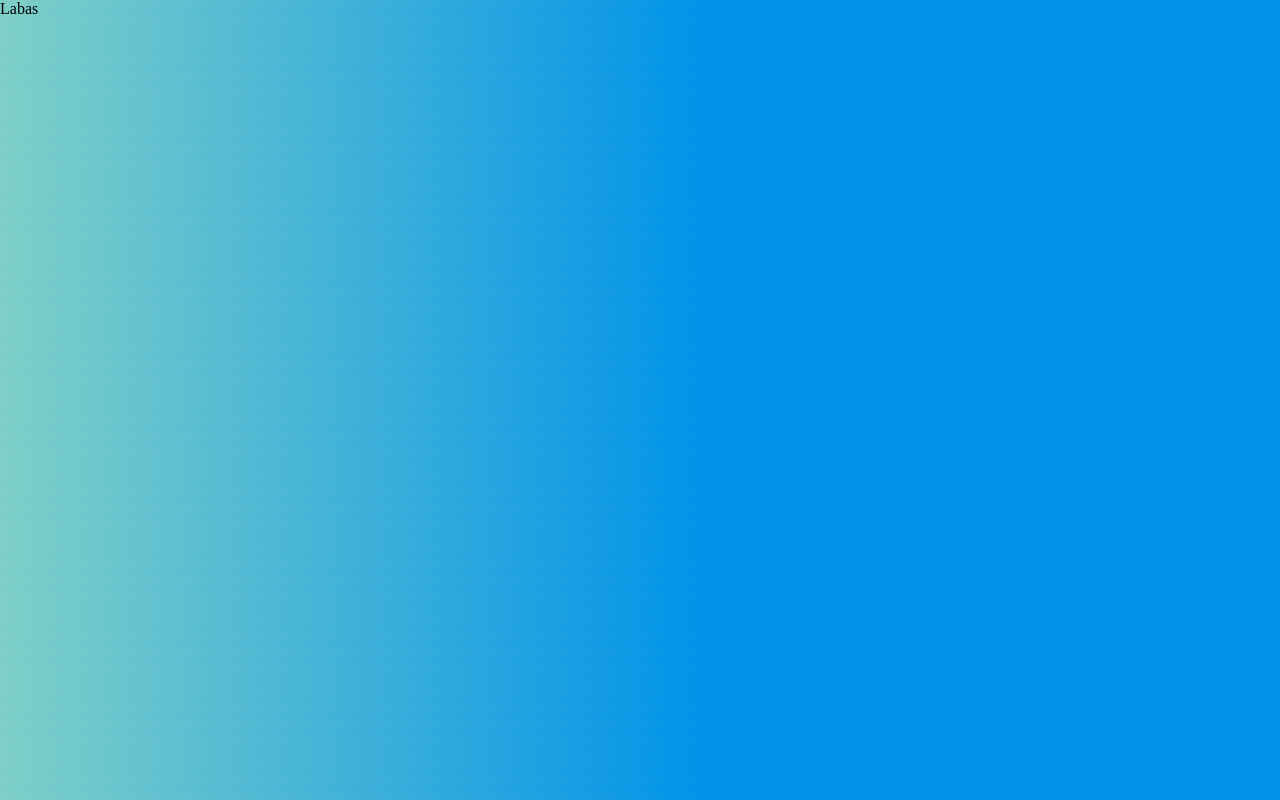
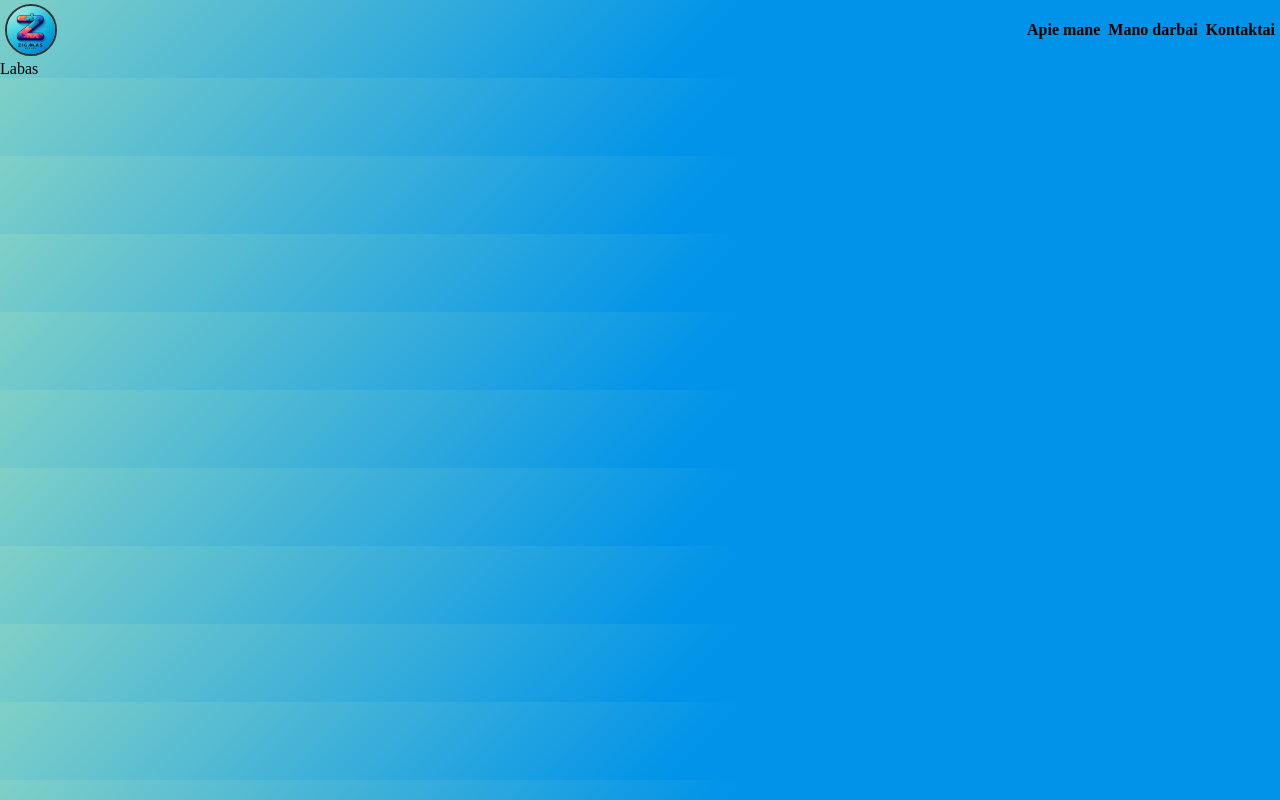
Before and after one commit to ZigmasP/zigmaswebdev, a React (Vite) app in the folder frontend/: page / in a window 1280 px wide. Built offline with nearby package versions, Linux system fonts and the light colour scheme.

Commit message:
Pataisytas header ir app

```diff
--- a/frontend/src/App.jsx
+++ b/frontend/src/App.jsx
@@ -1,8 +1,10 @@
 
+import Header from "./components/Header";
 const App = () => {
 
 return (
   <>
+   <Header />
    Labas
   </>
  );
--- a/frontend/src/components/Header.jsx
+++ b/frontend/src/components/Header.jsx
@@ -1,8 +1,8 @@
-import { useState  } from "react";
-import { Link } from "react-router-dom"
-import { FaBars, FaTimes } from "react-icons/fa";
-import logo from "..assets/logo.jpeg";
-import "./Header.scss";
+import { useState } from 'react';
+import { Link } from 'react-router-dom';
+import { FaBars, FaTimes } from 'react-icons/fa';
+import logo from '../assets/logo.jpeg';
+import './Header.scss';
 
 const Header = () => {
   const [isMenuOpen, setIsMenuOpen] = useState(false);
@@ -18,9 +18,9 @@ const Header = () => {
   return (
     <header>
       <div className="logo">
-       <img src={logo} alt="Zigmaswebdev logo"/>
+        <img src={logo} alt="Zigmaswebdev Logo" />
       </div>
-      <nav className={isMenuOpen ? "open" : ''}>
+      <nav className={isMenuOpen ? "open" : ""}>
         <ul>
           <li>
             <Link to="/" onClick={closeMenu}></Link>
--- a/frontend/src/components/Header.scss
+++ b/frontend/src/components/Header.scss
@@ -17,7 +17,7 @@ header {
 }
 
 .logo img {
- max-height: 100%;
+ max-height: 80%;
  width: auto;
  margin-left: 5px;
  border-radius: 50%;
```
